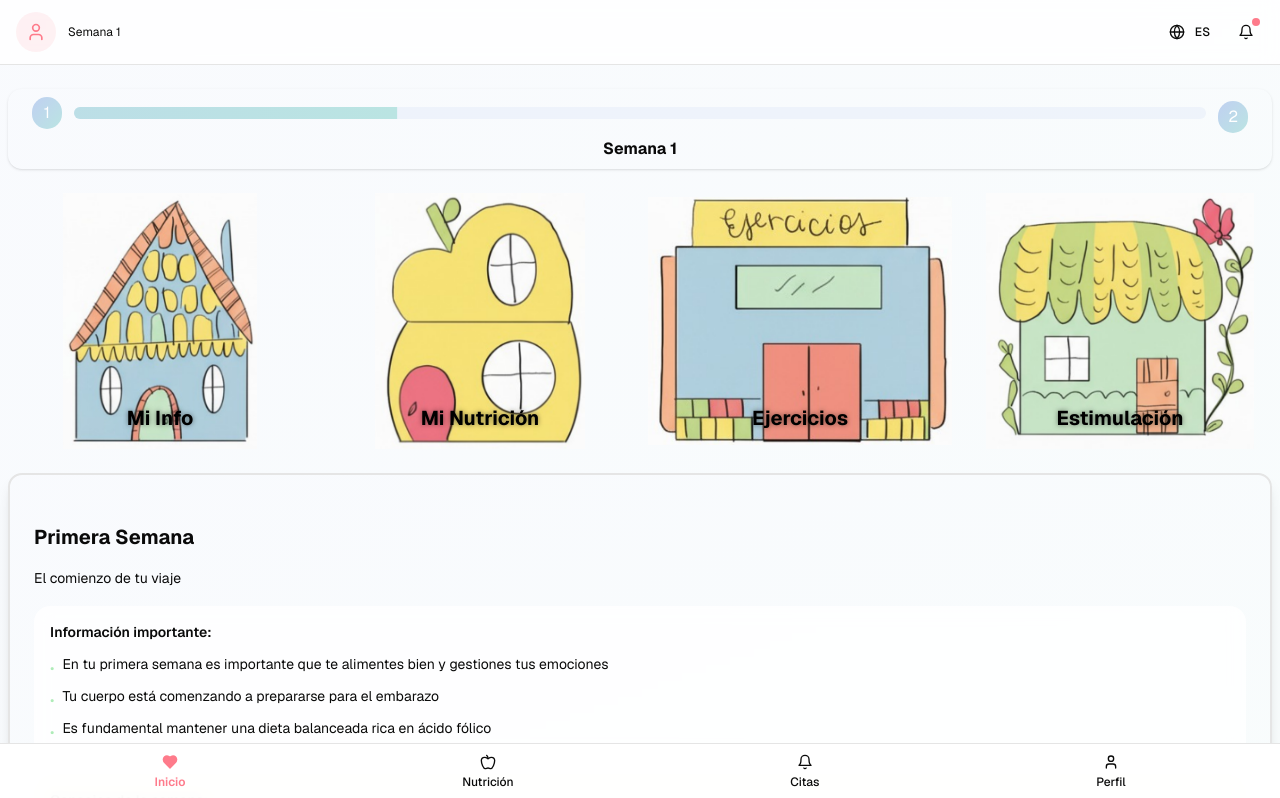
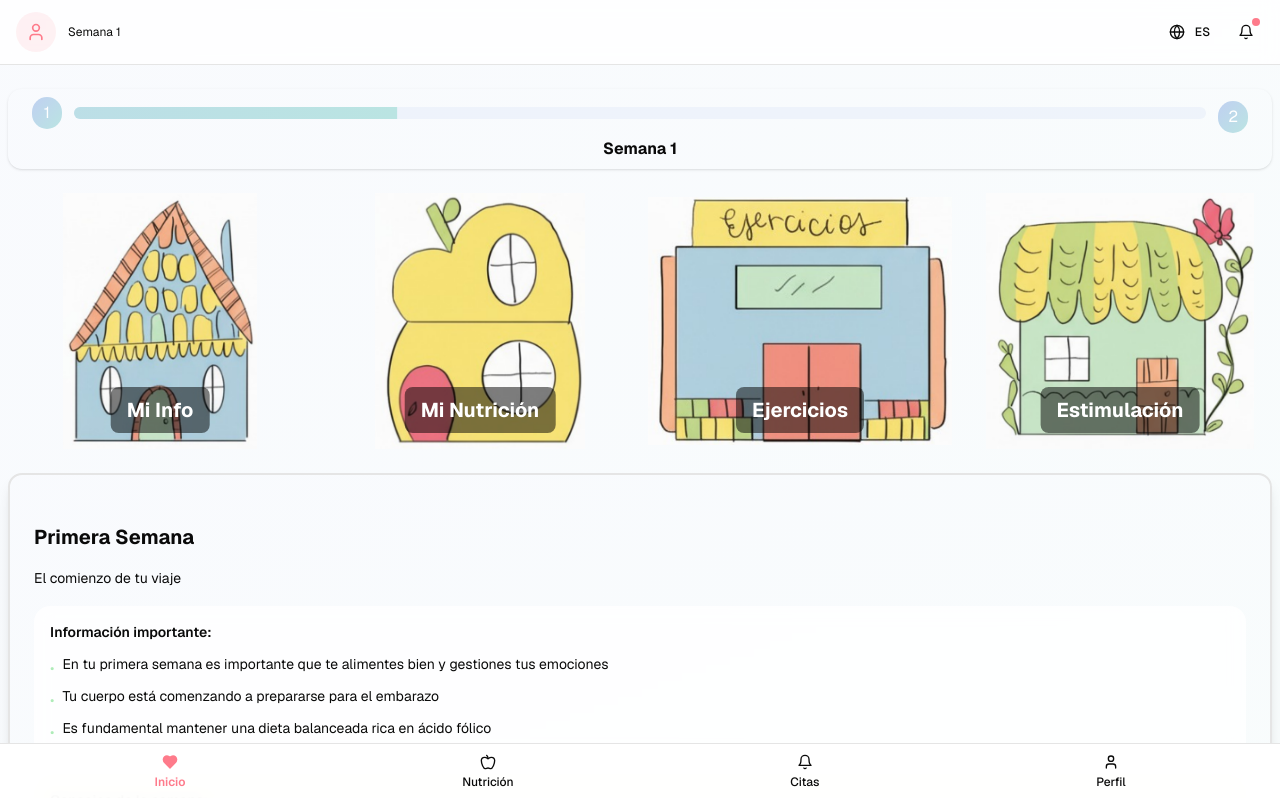
Before and after one commit to Camilo-845/Hackaton_HealthTech2025_CARIS, a Next.js app: page /home in a window 1280 px wide. Shown: the top 798 px of the page. Built offline with nearby package versions, Linux system fonts and the light colour scheme; sample sign-in values are in the browser's storage.

Commit message:
Arregla textos de casas

```diff
--- a/app/globals.css
+++ b/app/globals.css
@@ -184,10 +184,14 @@ body {
   bottom: 1rem;
   left: 50%;
   transform: translateX(-50%);
-  color: black;
+  color: white;
   font-weight: bold;
   font-size: 1.25rem;
-  text-shadow: 0 0 5px rgba(0, 0, 0, 0.5);
-  width: 100%;
+  background-color: rgba(0, 0, 0, 0.5);
+  padding: 0.5rem 1rem;
+  border-radius: 0.5rem;
+  width: -moz-max-content;
+  width: max-content;
+  max-width: 90%;
   text-align: center;
 }
```
